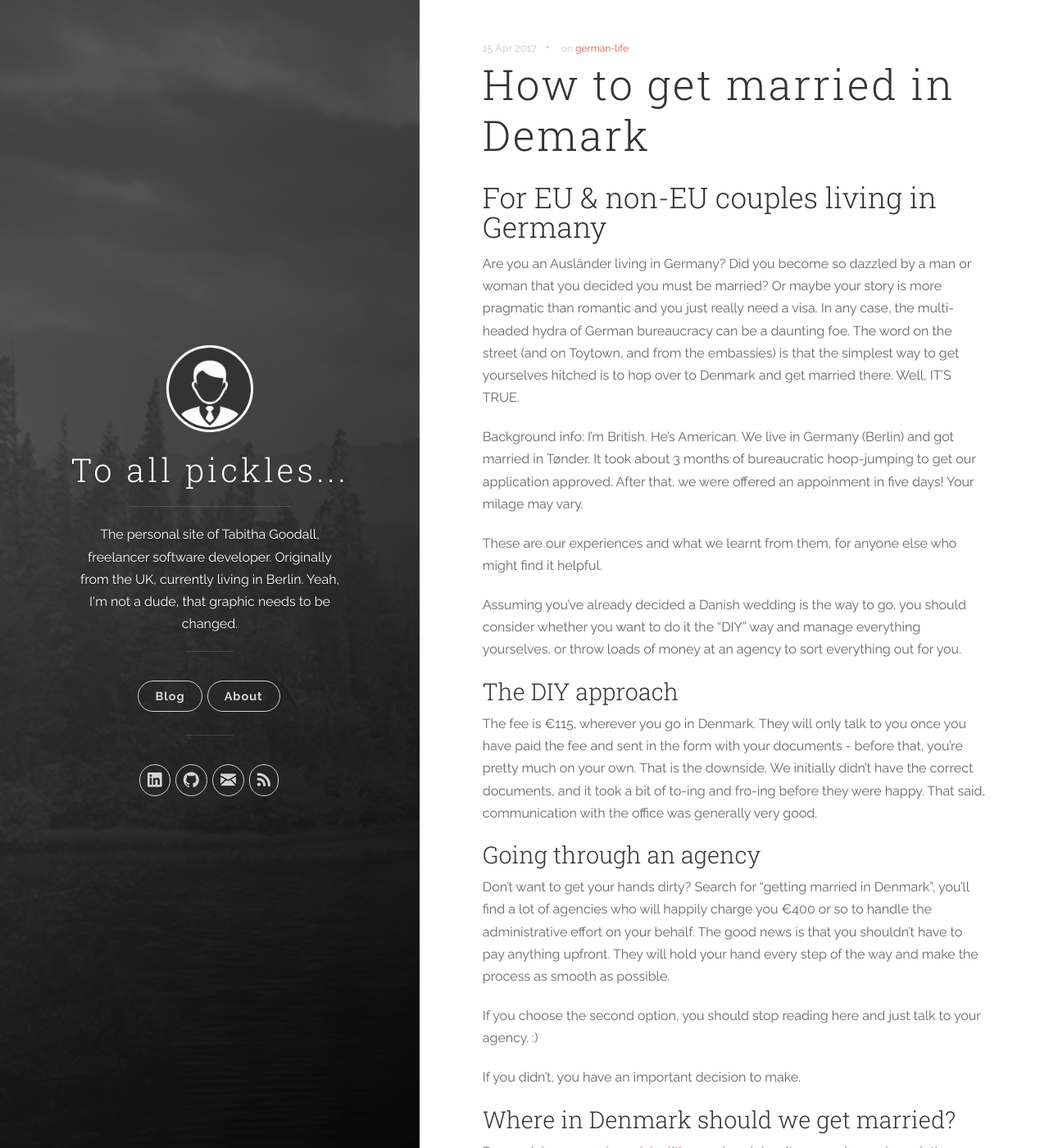
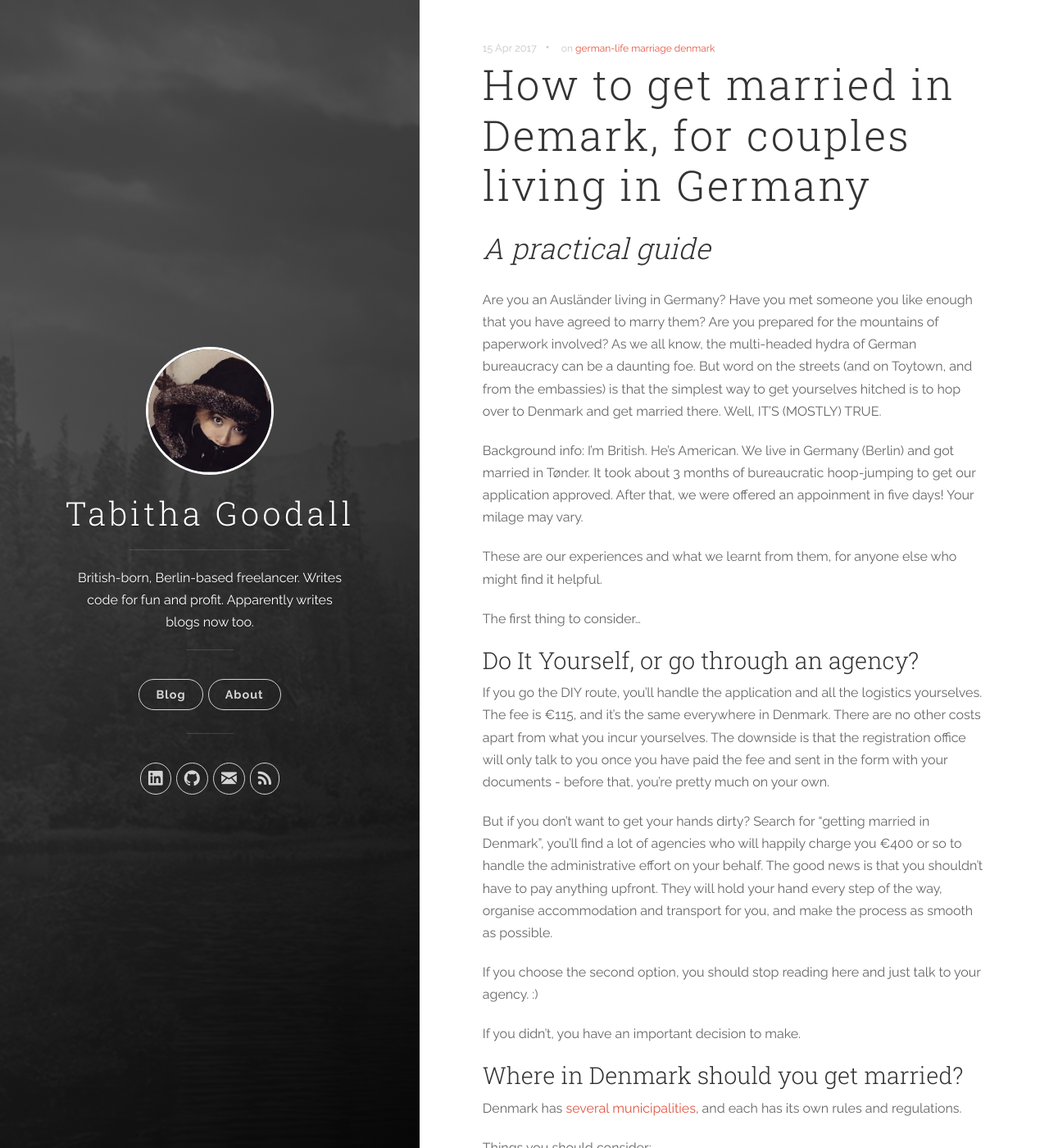
Before and after one commit to twitchett/twitchett.github.io, a Jekyll site: the page built from _posts/2017-04-15-how-to-get-married-in-denmark.md, in a window 1280 px wide and 1400 px high. Shown: the whole window at 82% size. Built offline with Jekyll 4.4.1, drawn with Linux system fonts in a browser that asks for light colours; nearby versions of some CDN libraries; comment, search, counter and statistics services are not loaded; some of the changed text lies outside the part shown.

Commit message:
latest changes

```diff
--- a/_config.yml
+++ b/_config.yml
@@ -1,18 +1,8 @@
-# Welcome to Jekyll!
-#
-# This config file is meant for settings that affect your whole blog, values
-# which you are expected to set up once and rarely edit after that. If you find
-# yourself editing this file very often, consider using Jekyll's data files
-# feature for the data you need to update frequently.
-#
-# For technical reasons, this file is *NOT* reloaded automatically when you use
-# 'bundle exec jekyll serve'. If you change this file, please restart the server process.
-
-title: To all pickles...
+# Site info
+title: Tabitha Goodall
 description: >
-  The personal site of Tabitha Goodall, freelancer software developer.
-  Originally from the UK, currently living in Berlin. Yeah, I'm not a dude,
-  that graphic needs to be changed.
+  British-born, Berlin-based freelancer. Writes code for fun and profit.
+  Apparently writes blogs now too.
 baseurl: "" # the subpath of your site, e.g. /blog
 url: "" # the base hostname & protocol for your site, e.g. http://example.com
 
@@ -21,6 +11,13 @@ author:
   email: t.goodall.NOSPAMPLEASE@email.com
   github_username: twitchett
   linkedin_username: tabithagoodall
+
+# Blog config
+permalink: "/blog/:year/:month/:day/:title"
+paginate: 5
+paginate_path: "/blog/page:num/"
+future: true  # display posts with a date in the future
+disqus_shortname: twitchett
 
 # Build settings
 markdown: kramdown
@@ -33,10 +30,3 @@ exclude:
   - node_modules
 include: ['_pages']
 destination: build
-
-# Site config
-permalink: "/blog/:year/:month/:day/:title"
-paginate: 5
-paginate_path: "/blog/page:num/"
-future: true  # display posts with a date in the future
-disqus_shortname: twitchett
--- a/_includes/footer.html
+++ b/_includes/footer.html
@@ -4,6 +4,8 @@
 
 <script type="text/javascript" src="https://ajax.googleapis.com/ajax/libs/jquery/1.11.3/jquery.min.js"></script>
 <script type="text/javascript" src="{{ site.baseurl }}/js/main.js"></script>
+<script src="https://use.fontawesome.com/361855abe7.js"></script>
+
 {% if site.google_analytics and jekyll.environment != "development" %}
 <script>
   (function(i,s,o,g,r,a,m){i['GoogleAnalyticsObject']=r;i[r]=i[r]||function(){
--- a/_includes/header.html
+++ b/_includes/header.html
@@ -8,8 +8,8 @@
 
     <div class="panel-main__inner panel-inverted">
     <div class="panel-main__content">
-        <a href="{{ site.baseurl }}/" title="link to home of {{ site.title }}">
-          <img src="{{ site.baseurl }}/images/profile.jpg" class="user-image" alt="My Profile Photo">
+        <a href="{{ site.baseurl }}/" title="Tabi">
+          <img src="{{ site.baseurl }}/images/profile.jpg" class="user-image" alt="Tabi">
           <h1 class="panel-cover__title panel-title">{{ site.title }}</h1>
         </a>
         <hr class="panel-cover__divider">
--- a/_posts/2017-04-15-how-to-get-married-in-denmark.md
+++ b/_posts/2017-04-15-how-to-get-married-in-denmark.md
@@ -1,57 +1,53 @@
 ---
 layout: post
 date:   2017-04-15 16:30:00
-title:  "How to get married in Demark"
-subtitle: "For EU & non-EU couples living in Germany"
+title:  "How to get married in Demark, for couples living in Germany"
+subtitle: "A practical guide"
 categories: [how-to]
-tags: [german-life]
+tags: [german-life, marriage, denmark]
 comments: true
 ---
 
-Are you an Ausländer living in Germany? Did you become so dazzled by a man or woman that you decided you must be married? Or maybe your story is more pragmatic than romantic and you just really need a visa. In any case, the multi-headed hydra of German bureaucracy can be a daunting foe. The word on the street (and on Toytown, and from the embassies) is that the simplest way to get yourselves hitched is to hop over to Denmark and get married there. Well, IT'S TRUE.
+Are you an Ausländer living in Germany? Have you met someone you like enough that you have agreed to marry them? Are you prepared for the mountains of paperwork involved? As we all know, the multi-headed hydra of German bureaucracy can be a daunting foe. But word on the streets (and on Toytown, and from the embassies) is that the simplest way to get yourselves hitched is to hop over to Denmark and get married there. Well, IT'S (MOSTLY) TRUE.
 
 Background info: I'm British. He's American. We live in Germany (Berlin) and got married in Tønder. It took about 3 months of bureaucratic hoop-jumping to get our application approved. After that, we were offered an appoinment in five days! Your milage may vary.
 
 These are our experiences and what we learnt from them, for anyone else who might find it helpful.
 
-Assuming you've already decided a Danish wedding is the way to go, you should consider whether you want to do it the "DIY" way and manage everything yourselves, or throw loads of money at an agency to sort everything out for you.
+The first thing to consider...
 
+### Do It Yourself, or go through an agency?
 
-### The DIY approach
+If you go the DIY route, you'll handle the application and all the logistics yourselves. The fee is €115, and it's the same everywhere in Denmark. There are no other costs apart from what you incur yourselves. The downside is that the registration office will only talk to you once you have paid the fee and sent in the form with your documents - before that, you're pretty much on your own.
 
-The fee is €115, wherever you go in Denmark. They will only talk to you once you have paid the fee and sent in the form with your documents - before that, you're pretty much on your own. That is the downside. We initially didn't have the correct documents, and it took a bit of to-ing and fro-ing before they were happy. That said, communication with the office was generally very good.
-
-
-### Going through an agency
-
-Don't want to get your hands dirty? Search for "getting married in Denmark", you'll find a lot of agencies who will happily charge you €400 or so to handle the administrative effort on your behalf. The good news is that you shouldn't have to pay anything upfront. They will hold your hand every step of the way and make the process as smooth as possible.
+But if you don't want to get your hands dirty? Search for "getting married in Denmark", you'll find a lot of agencies who will happily charge you €400 or so to handle the administrative effort on your behalf. The good news is that you shouldn't have to pay anything upfront. They will hold your hand every step of the way, organise accommodation and transport for you, and make the process as smooth as possible.
 
 If you choose the second option, you should stop reading here and just talk to your agency. :)
 
 If you didn't, you have an important decision to make.
 
-### Where in Denmark should we get married?
+### Where in Denmark should you get married?
 
 Denmark has [several municipalities][dk-mn], and each has its own rules and regulations.
 
 Things you should consider:
 
-1. First and foremost: do you need your marriage certificate legalised (apostille stamp), and do you need it done quickly? If so, go to Copenhagen.
+1. First and foremost: [do you need your marriage certificate legalised][marriage-cert-legalised], and do you need it done quickly? If so, go to Copenhagen.
 2. Which documents they will ask for. There are some "gotchas". Also: will they accept documents by email? Some don't! (Looking at you, Sønderborg)
-2. Turnaround time. Are you in a hurry? Some places process applications faster than others.
-3. Location. Denmark is a weirdly shaped country. Some places are much easier to get to than others, and some places are more expensive than others.
+2. Turnaround time. For example: Tønder's processing time was 1-2 weeks; Copenhagen's is 3-4.
+3. Location. Denmark is a weirdly shaped country, look at it. Some places are much easier to get to than others, and some places are more expensive than others.
 
-We went with [Tønder][tønder], which is a teeny town just across the German border. Pros: super easy to get to from Berlin, very helpful and communicative administrative staff (contactable by email and phone in German and English), local prices weren't outrageous. Cons: one turd of a requirement (see below). Bonus point: every single person was absolutely delightful and made our stay a joy from start to finish.
+We went with [Tønder][tønder], which is a teeny town just across the German border. Pros: super easy to get to from Berlin, helpful and communicative administrative staff (contactable by email and phone in German and English), local prices weren't outrageous. Cons: one turd of a requirement (see below). Bonus point: every single person we met during our visit was absolutely delightful and made our stay a joy from start to finish.
 
 
 ### Required documents
 
-We were required to provide:
+Figuring out exactly what documents you need is half the battle, and obtaining them is the other half. We were required to provide:
 
 * **birth certficate**. We sent originals; there was no requirement to have more recent copies.
 * **identity document**, i.e. passports.
 * for him, a non-EU citizen: **proof of legal stay**. He had a freelance artist visa allowing him to live and work in Germany. All good.
-* **certficate of marital status**. This needs to come from your current place of residence, which was Germany for us. Go to your favourite Bürgeramt and ask for an **Erweiterte Meldebescheinigung** - an extended registration certficate. It'll cost 10 bucks. Make sure it's the extended/advanced one, not the regular one, so it lists all your previous residencies. Alternatively, you can get a **Aufenthaltsbescheinigung** stating your Familienstand. Whichever you go for, it must be recent - not older than 3 or 4 months.
+* **certficate of marital status**. This needs to come from your *current* place of residence, which was Germany for us. Go to your favourite Bürgeramt and ask for an **Erweiterte Meldebescheinigung** - an extended registration certficate. It'll cost 10 bucks. Make sure it's the extended/advanced one, not the regular one, so it lists all your previous residencies. Alternatively, you can get a **Aufenthaltsbescheinigung** stating your Familienstand. Whichever you go for, it must be recent - not older than 3 or 4 months.
 
 So far so good. I think for most locations in Denmark, that should cover it. But Tønder had this cheeky little thing:
 
@@ -64,23 +60,23 @@ Denmark were content when we produced the following:
 * for me: a **no trace letter** from the UK. That is, a letter saying there is no record of you being married. To apply, call the registry office on +44 (0)300 123 1837 (you can't apply online) and quote the reference “SEARCH 123”. Be warned: this took about a month to arrive.
 * for him: this was a bit awkward, as he'd lived in the US (in multiple states) *and* the UK before coming to Germany. Some US states don't keep these kinds of records after you leave, and the UK certainly doesn't for foreigners. We solved this by getting a letter from one state that covered the period from when he turned 18, to when he moved to Germany. Sorted.
 
-Note: I **did not** have to get a certificate of no impediment (CNI) from the UK. The gov.uk website suggests that you might need this.
+Note: I **did not** have to get a certificate of no impediment (CNI) from the UK. The gov.uk website suggests that you might need this, but in my case it was unncessary.
 
 
 ### Gatting Married
 
-Once your documents are approved, that's 90% of the work done. Now's the fun part. You'll need to be at the registration a number of days (depending on exactly where you go) before the ceremony. Don't forget to bring originals of all the documents you provided, and your witnesses if you have them. Congratulations!
+Once your documents are approved, that's 90% of the work done. Now's the fun part. You'll need to be at the registration a number of days (depending on exactly where you go) before the ceremony. Don't forget to bring originals of all the documents you provided, and your witnesses if you have them.
 
 
-### Do you need the certificate legalised?
+### Do you need the marriage certificate legalised?
 
 Once the deed is done, you'll be issued with an international marriage certicate in five different languages (Danish, German, English, French and Spanish). However, you may have one thing left to obtain before it is recognised abroad: the apostille stamp.
 
-Getting this proves that the certificate is genuine, and you can only get it legalised at the [Ministry of Foreign Affairs][mofa-dk] in Copenhagen. Either by mail, in person. If you go in person you'll get it on the day, but if you do it by mail you may have a few weeks wait.
+Getting this proves that the certificate is genuine, and you can only get it done at the [Ministry of Foreign Affairs][mofa-dk] in Copenhagen. You can mail it to them, or you can go in person. If you go in person you'll get it on the day, but if you do it by mail you may have a few weeks wait.
 
-Do you need it? Honestly, I don't have a good answwer. We were told by the administration in Denmark that Germany wouldn't require it, and so far both the Bürgeramt and the Ausländerbehörde here have happily accepted it without question. We haven't presented it to the UK or US authorities yet. It's up to you. We sent one off to be legalised, just to be on the safe side.
+Do you need it? Honestly, I don't have a good answer. We were told by the administration in Denmark that Germany wouldn't require it, and so far both the Bürgeramt and the Ausländerbehörde here have happily accepted it without question. We haven't presented it to the UK or US authorities yet. It's up to you. We sent one off to be legalised, just to be on the safe side.
 
-[requirement]: #extra-requirement
+[marriage-cert-legalised]: #do-you-need-the-marriage-certificate-legalised
 [tønder]: http://toender.dk/citizen/getting-married/getting-married?language=en
 [dk-mn]: https://en.wikipedia.org/wiki/List_of_municipalities_of_Denmark
 [mofa-dk]: http://um.dk/en/travel-and-residence/legalisation
--- a/css/custom.css
+++ b/css/custom.css
@@ -1,8 +1,22 @@
+.post-subtitle {
+    padding-bottom: 0.5em;
+    font-style: italic;
+}
+
 /*
 * uno style overrides
 */
+
+.user-image {
+    width: 150px;
+    height: 150px;
+    /*border: 2px solid white;*/
+}
 
 /* keeps the social icons centered */
 .navigation--social {
     margin-left: 0;
 }
+.navigation .navigation__item:last-child {
+    margin-right: 0;
+}
```
Also changed, not shown: images/profile.jpg, 2 other files.
